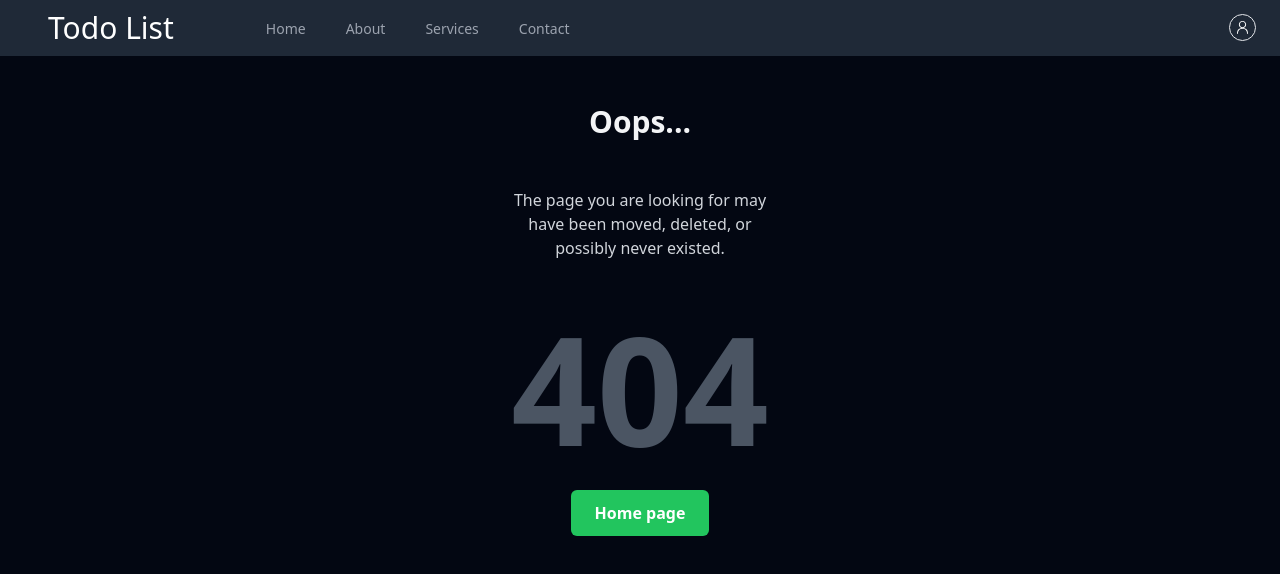
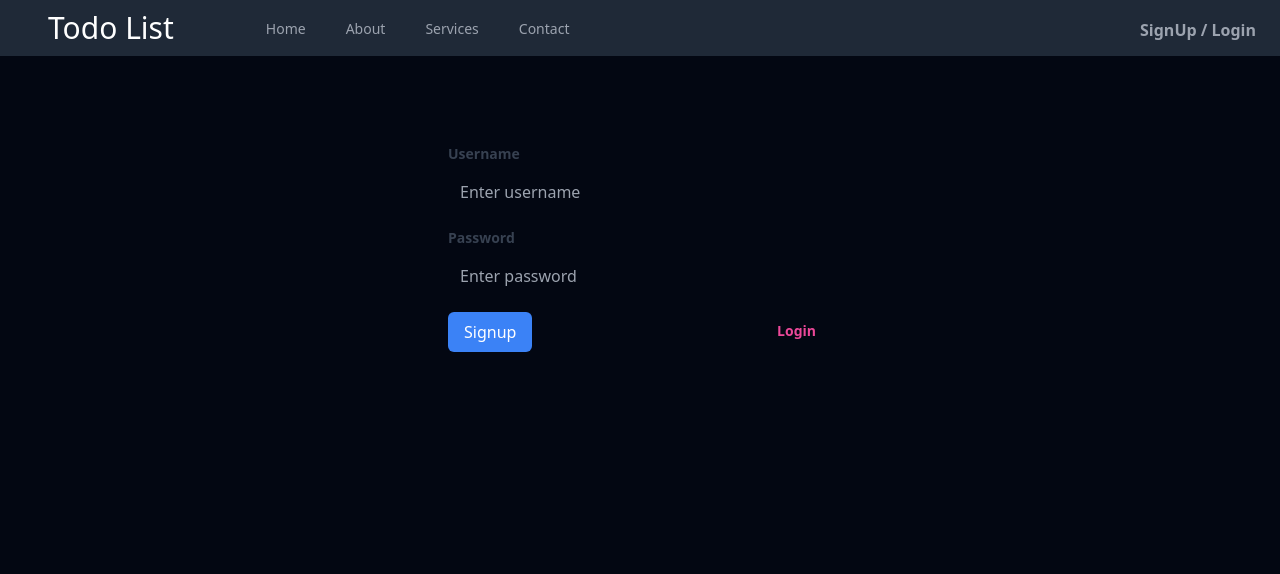
Before and after one commit to MohithChilakala/React-Tailwind, a React (Create React App) app: page /signup in a window 1280 px wide. Before the commit this address led to /404. Shown: the top 574 px of the page. Built offline with nearby package versions, Linux system fonts and the light colour scheme; the HTML template or start-up script is replaced by a standard one.

Commit message:
Minor Changes

```diff
--- a/src/App.jsx
+++ b/src/App.jsx
@@ -1,3 +1,4 @@
+/* eslint-disable react-hooks/exhaustive-deps */
 import { Navigate, Route, BrowserRouter as Router,  Routes } from "react-router-dom";
 import Navbar from "./component/navbar/navbar";
 import Home from "./pages/Home";
@@ -5,6 +6,9 @@ import About from "./pages/About";
 import Contact from "./pages/Contact";
 import Service from "./pages/Service";
 import PageNotFound from "./pages/page-not-found";
+import Login from "./pages/login";
+import Signup from "./pages/signup";
+import { getCookie } from "./services/cookieService";
 
 function App() {
   return (
@@ -13,12 +17,17 @@ function App() {
         <Navbar />
         <div className="pt-16">
           <Routes>
-            <Route path="/" element={<Navigate to="/home" />} />
+            <Route path="/" element={ (getCookie("username") !== "")
+              ? <Navigate to="/login" />
+              : <Navigate to="/home" />
+            } />
             <Route path="/home" element={<Home />} />
+            <Route path="/signup" element={<Signup />} />
+            <Route path="/login" element={<Login />} />
             <Route path="/about" element={<About />} />
             <Route path="/contact" element={<Contact />} />
             <Route path="/services" element={<Service />} />
-            <Route path="/404" element={<PageNotFound />} />
+            <Route path="/404" element={<PageNotFound />} />/
             <Route path="*" element={<Navigate to="/404" />} />
           </Routes>
         </div>
--- a/src/component/navbar/account.jsx
+++ b/src/component/navbar/account.jsx
@@ -1,40 +1,53 @@
 import { useState } from "react";
 import person from "../../assets/person.svg";
-import LoginForm from "./login"
-import SignupForm from "./signup";
-import Profile from "./profile"
+import Profile from "./profile";
+import { Link } from "react-router-dom";
+import { getCookie } from "../../services/cookieService";
 
-const isLoggedin = true;
 const Account = () => {
-  const [showLoginForm, setLoginForm] = useState(false);
+  const name = getCookie("username");
+  const mail = getCookie("mail");
+
   const [showProfile, setProfile] = useState(false);
+  const [isLoggedin, setLoggedin] = useState(name !== "");
 
   return (
     <>
-      {isLoggedin ?
+      {isLoggedin ? (
         <div className="p-1 h-max rounded-full mt-1 cursor-pointer border-[1.5px]">
           <img
-            src={person} alt="Account" onClick={() => setProfile(!showProfile)}
+            src={person}
+            alt="Account"
+            onClick={() => setProfile(!showProfile)}
             className="invert h-max my-auto p-[1px] border-white"
           />
         </div>
-      :
-        <div
+      ) : (
+        <Link
+          to="/login"
           className="text-gray-400 cursor-pointer hover:text-white h-max mt-2 font-semibold transition-colors duration-[400ms] select-none"
-          onClick={() => setLoginForm(true)}
         >
           SignUp / Login
-        </div>
-      }
-      {showLoginForm ? <LoginForm /> : <SignupForm />}
-      {showProfile && <Profile />}
-      {(showLoginForm || showProfile) &&
+        </Link>
+      )}
+      {showProfile && (
+        <Profile
+          name={name}
+          mail={mail}
+          handleLogout={() => {
+            setLoggedin(false);
+            setProfile(false);
+          }}
+        />
+      )}
+      {showProfile && (
         <div
           className="absolute left-0 top-14 bg-white w-screen h-[calc(100vh-3.5rem)] opacity-0"
-          onClick={() => {setLoginForm(false); setProfile(false)}}
-        >
-        </div>
-      }
+          onClick={() => {
+            setProfile(false);
+          }}
+        />
+      )}
     </>
   );
 };
--- a/src/component/navbar/navItems.jsx
+++ b/src/component/navbar/navItems.jsx
@@ -22,7 +22,7 @@ const NavItems = () => {
           max-sm:transition-[left] max-sm:duration-300 max-sm:ease-in-out`
         }
       >
-        {navItems.map((navItem) => (
+        {navItems.map((navItem) =>
           <li
             key={navItem.name} onClick={() => setMenu(false)}
             className="max-sm:w-full max-sm:text-center">
@@ -40,7 +40,7 @@ const NavItems = () => {
               {navItem.name}
             </Link>
           </li>
-        ))}
+        )}
       </ul>
       <img
         src={menu}
--- a/src/component/navbar/profile.jsx
+++ b/src/component/navbar/profile.jsx
@@ -1,8 +1,6 @@
 import { useRef, useState } from "react";
 
-var name = "Mohi";
-var mail = "";
-const Profile = () => {
+const Profile = ({name, mail, handleLogout}) => {
   const [username, setUsername] = useState(name);
   const [email, setEmail] = useState(mail);
 
@@ -43,15 +41,19 @@ const Profile = () => {
             value={email}
             onChange={(e) => setEmail(e.target.value)}
             onKeyDown={handleEmailKeyDown}
-            className="bg-transparent text-sm text-[#999] overflow-hidden sm:w-[10.5rem] max-sm:w-[8.9rem]"
+            className="bg-transparent text-sm text-[#999] overflow-hidden
+              sm:w-[10.5rem] max-sm:w-[8.9rem]"
             ref={emailRef}
           />
-          <button className="select-none text-sm text-[#999]">
+          <button className="select-none text-sm text-[#999] hover:text-[#DDD]">
             Change password
           </button>
         </div>
         <div className="flex justify-center">
-          <button className="pt-1 px-2 text-[#AAA] hover:text-[#EEE] font-bold select-none">
+          <button
+            onClick={handleLogout}
+            className="pt-1 px-2 text-[#AAA] hover:text-[#EEE] font-bold select-none"
+          >
             Logout
           </button>
         </div>
--- a/src/index.css
+++ b/src/index.css
@@ -35,7 +35,7 @@ img {
 
 .card {
   background-color: rgba(20, 25, 40, 0.98);
-  box-shadow: -2px 3px 5px rgba(255, 255, 255, 0.05);
+  box-shadow: 0 3px 6px #00000029;
 }
 
 input {
--- a/src/pages/Home.jsx
+++ b/src/pages/Home.jsx
@@ -1,6 +1,7 @@
+/* eslint-disable react-hooks/exhaustive-deps */
 import CreateTodo from "../component/new-todo/create-todo";
 import TodoList from "../component/todo/todoList";
-import { useRef, useState } from "react";
+import { useState, useRef } from "react";
 
 function Home() {
   const [id, setId] = useState(4);
@@ -24,6 +25,7 @@ function Home() {
   ]);
 
   const todoListEndRef = useRef();
+
   const deleteTodo = (id) => {
     const updatedTodoList = todoList.filter(todo => todo.id !== id);
     setTodoList(updatedTodoList);
--- /dev/null
+++ b/src/pages/login.jsx
@@ -0,0 +1,81 @@
+import { useState } from "react";
+import { Link, useNavigate } from "react-router-dom";
+import { setCookie } from "../services/cookieService";
+
+const Login = () => {
+  const [formData, setFormData] = useState({
+    username: "",
+    password: "",
+  });
+
+  const navigate = useNavigate();
+
+  const handleChange = (name, value) => {
+    setFormData((prevData) => ({
+      ...prevData,
+      [name]: value,
+    }));
+  };
+
+  const handleLogin = (e) => {
+    e.preventDefault();
+    e.preventDefault();
+    setCookie("username", formData.username, 1000000);
+    setCookie("password", formData.password, 1000000);
+
+    navigate("/home");
+  };
+
+  return (
+    <form onSubmit={handleLogin} className="w-3/4 max-w-96 h-max m-auto mt-20">
+      <div className="mb-4">
+        <label
+          htmlFor="username"
+          className="block text-gray-700 text-sm font-bold mb-2"
+        >
+          Username
+        </label>
+        <input
+          type="text"
+          placeholder="Enter username"
+          value={formData.username}
+          onChange={(e) => handleChange("username", e.target.value)}
+          className="px-3 py-2"
+          required
+        />
+      </div>
+      <div className="mb-4">
+        <label
+          htmlFor="password"
+          className="block text-gray-700 text-sm font-bold mb-2"
+        >
+          Password
+        </label>
+        <input
+          type="password"
+          placeholder="Enter password"
+          value={formData.password}
+          onChange={(e) => handleChange("password", e.target.value)}
+          className="px-3 py-2"
+          required
+        />
+      </div>
+      <div className="flex justify-between">
+        <button
+          type="submit"
+          className="bg-blue-500 text-white px-4 py-2 rounded-md hover:bg-blue-600"
+        >
+          Login
+        </button>
+        <Link
+          className="px-4 py-2 text-pink-500 hover:text-pink-700 text-[14px] font-semibold"
+          to={"/signup"}
+        >
+          Signup
+        </Link>
+      </div>
+    </form>
+  );
+};
+
+export default Login;
--- /dev/null
+++ b/src/pages/signup.jsx
@@ -0,0 +1,71 @@
+import { useState } from "react";
+import { Link } from "react-router-dom";
+import { setCookie } from "../services/cookieService";
+
+const Login = () => {
+  const [formData, setFormData] = useState({
+    username: "",
+    password: "",
+  });
+
+  const handleChange = (name, value) => {
+    setFormData((prevData) => ({
+      ...prevData,
+      [name]: value,
+    }));
+  };
+
+  const handleLogin = (e) => {
+    e.preventDefault();
+    setCookie("username", formData.username, 1000000);
+    setCookie("password", formData.password, 1000000);
+  };
+
+  return (
+    <form onSubmit={handleLogin} className="w-3/4 max-w-96 h-max m-auto mt-20">
+      <div className="mb-4">
+        <label
+          htmlFor="username"
+          className="block text-gray-700 text-sm font-bold mb-2"
+        >
+          Username
+        </label>
+        <input
+          type="text"
+          placeholder="Enter username"
+          value={formData.username}
+          onChange={(e) => handleChange("username", e.target.value)}
+          className="px-3 py-2"
+          required
+        />
+      </div>
+      <div className="mb-4">
+        <label
+          htmlFor="password"
+          className="block text-gray-700 text-sm font-bold mb-2"
+        >
+          Password
+        </label>
+        <input
+          type="password"
+          placeholder="Enter password"
+          value={formData.password}
+          onChange={(e) => handleChange("password", e.target.value)}
+          className="px-3 py-2"
+          required
+        />
+      </div>
+      <div className="flex justify-between">
+        <button
+          type="submit"
+          className="bg-blue-500 text-white px-4 py-2 rounded-md hover:bg-blue-600"
+        >
+          Signup
+        </button>
+        <Link className="px-4 py-2 text-pink-500 hover:text-pink-700 text-[14px] font-semibold" to={"/login"}>Login</Link>
+      </div>
+    </form>
+  );
+};
+
+export default Login;
--- /dev/null
+++ b/src/services/cookieService.js
@@ -0,0 +1,21 @@
+export const setCookie = (cname, cvalue, exdays) => {
+  const d = new Date();
+  d.setTime(d.getTime() + (exdays * 24 * 60 * 60 * 1000));
+  let expires = "expires="+d.toUTCString();
+  document.cookie = cname + "=" + cvalue + ";" + expires + ";path=/";
+}
+
+export const getCookie = (cname) => {
+  let name = cname + "=";
+  let ca = document.cookie.split(';');
+  for(let i = 0; i < ca.length; i++) {
+    let c = ca[i];
+    while (c.charAt(0) === ' ') {
+      c = c.substring(1);
+    }
+    if (c.indexOf(name) === 0) {
+      return c.substring(name.length, c.length);
+    }
+  }
+  return "";
+}
```
Also changed, not shown: src/component/navbar/login.jsx (deleted, +0 -7 lines), src/component/navbar/signup.jsx (deleted, +0 -7 lines), vercel.json (added).
